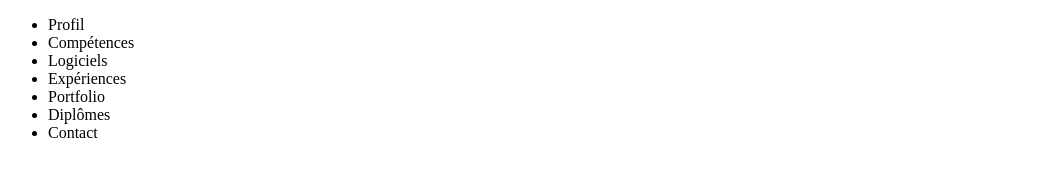
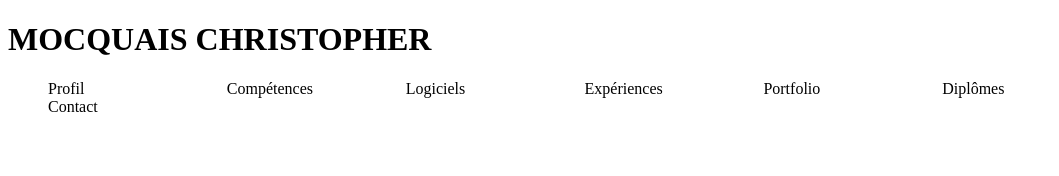
Before and after one commit to mocquaischristopher/Site-CV, a plain HTML site: page Site CV/index.html in a window 1280 px wide. Shown: the whole page, without its empty margins (0-1059 px from the left). Drawn offline with Linux system fonts and the light colour scheme.

Commit message:
ajout titre et nav

```diff
--- a/Site CV/css/site-cv.css
+++ b/Site CV/css/site-cv.css
@@ -1,3 +1,6 @@
 li{
+  display: inline-block;
   width: calc(100%/7);
+  margin: 0;
+  padding: 0;
 }
--- a/Site CV/index.html
+++ b/Site CV/index.html
@@ -7,6 +7,7 @@
   </head>
   <body>
     <header>
+    <h1>MOCQUAIS CHRISTOPHER</h1>
     <nav>
       <ul>
         <li>Profil</li>
```
